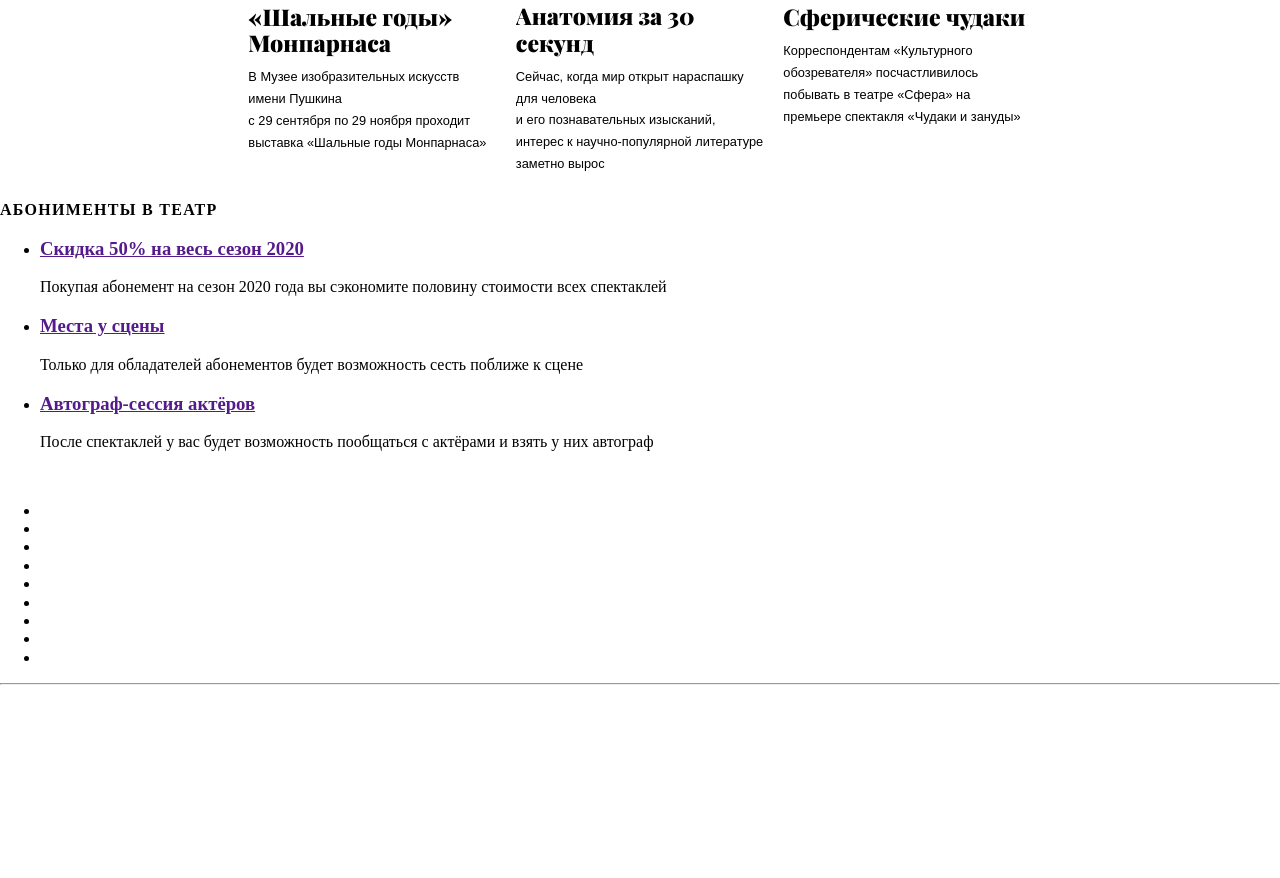
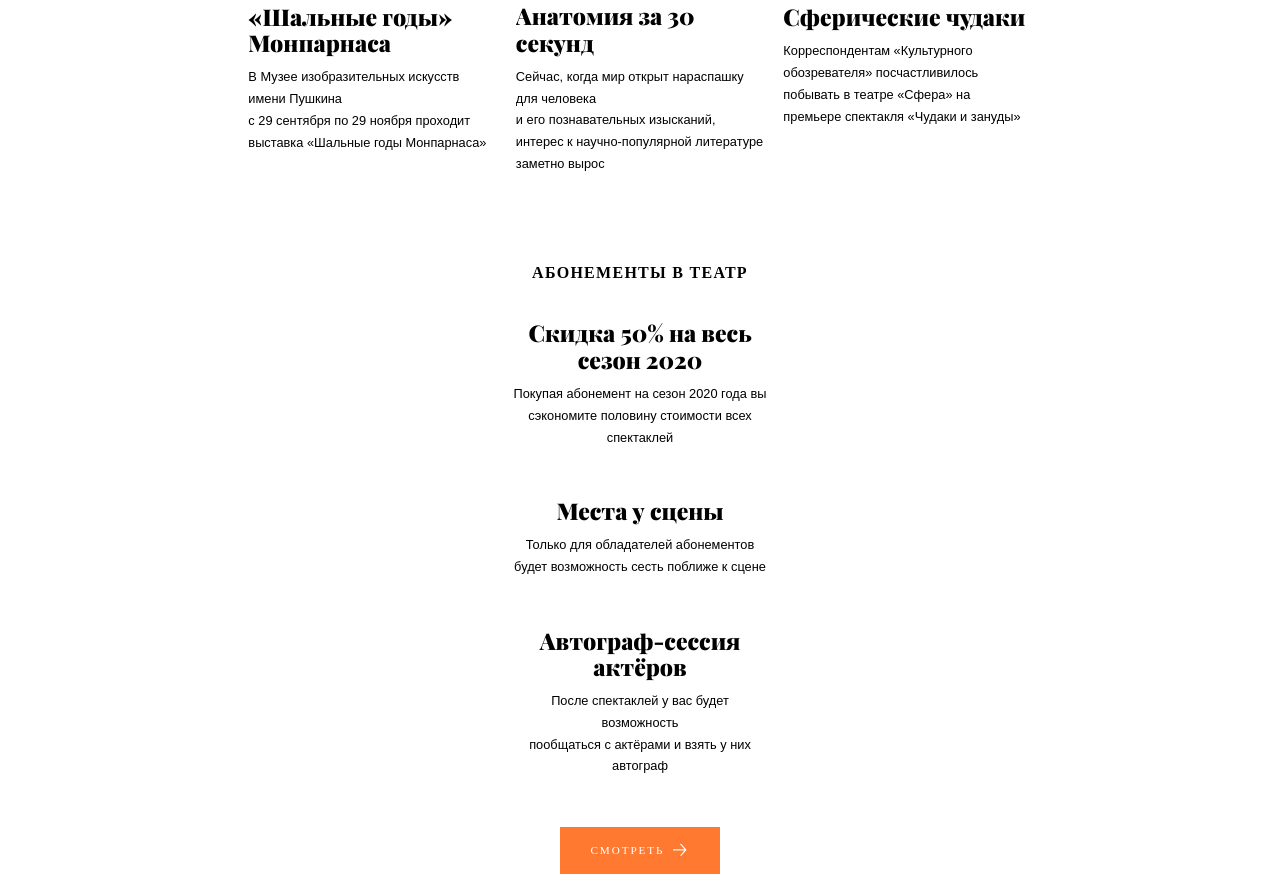
Before and after one commit to AleksanrReva/culturenews.github.com, a website built with webpack: page src/pages/index/index.html in a window 1280 px wide. Shown: the part 884-1762 px from the top of the page. Before the commit the page ends 1596 px from the top, so only its background shows below. Built offline with nearby package versions, Linux system fonts and the light colour scheme; a web font is replaced by a local one.

Commit message:
HTML/CSS Complete main>section.subscription

```diff
--- a/src/blocks/article-pre/__image/article-pre__image.css
+++ b/src/blocks/article-pre/__image/article-pre__image.css
@@ -1,5 +1,6 @@
 .article-pre__image {
   width: 100%;
+  max-height: 202px;
 
   transition: filter 0.3s;
 }
--- /dev/null
+++ b/src/blocks/list/list.css
@@ -0,0 +1,4 @@
+.list {
+  padding: 0;
+  list-style: none;
+}
--- a/src/blocks/navigation/__list/navigation__list.css
+++ b/src/blocks/navigation/__list/navigation__list.css
@@ -1,7 +1,4 @@
 .navigation__list {
-  padding: 0;
-  list-style: none;
-
   margin-top: 2.4em;
   margin-bottom: 2.65em;
 }
--- /dev/null
+++ b/src/blocks/subscription/__arrow/subscription__arrow.css
@@ -0,0 +1,4 @@
+.subscription__arrow {
+  margin-left: 0.4em;
+  font-size: 1.2rem;
+}
--- /dev/null
+++ b/src/blocks/subscription/__item-title/subscription__item-title.css
@@ -0,0 +1,4 @@
+.subscription__item-title {
+  margin-top: 0.4em;
+  margin-bottom: 0;
+}
--- /dev/null
+++ b/src/blocks/subscription/__list/subscription__list.css
@@ -0,0 +1,6 @@
+.subscription__list {
+  text-align: center;
+
+  width: 20%;
+  margin-bottom: 0;
+}
--- /dev/null
+++ b/src/blocks/subscription/__more/subscription__more.css
@@ -0,0 +1,20 @@
+.subscription__more {
+  display: flex;
+  align-items: center;
+
+  padding: 1.1em 2.7em;
+
+  color: #FFFFFF;
+  background-color: #FF7931;
+
+  font-family: 'Montserrat-normal';
+  font-size: 0.7rem;
+  letter-spacing: 0.17em;
+  text-transform: uppercase;
+
+  transition: background-color 0.3s;
+}
+
+.subscription__more:hover {
+  background-color: #FFFFFF;
+}
--- /dev/null
+++ b/src/blocks/subscription/__paragraph/subscription__paragraph.css
@@ -0,0 +1,5 @@
+.subscription__paragraph {
+  line-height: 1.7em;
+  margin-top: 0.75em;
+  margin-bottom: 3.89em;
+}
--- /dev/null
+++ b/src/blocks/subscription/__title/subscription__title.css
@@ -0,0 +1,3 @@
+.subscription__title {
+  margin-top: 4.75em;
+}
--- /dev/null
+++ b/src/blocks/subscription/subscription.css
@@ -0,0 +1,12 @@
+@import url("./__title/subscription__title.css");
+@import url("./__list/subscription__list.css");
+@import url("./__item-title/subscription__item-title.css");
+@import url("./__paragraph/subscription__paragraph.css");
+@import url("./__more/subscription__more.css");
+@import url("./__arrow/subscription__arrow.css");
+
+.subscription {
+  display: flex;
+  flex-direction: column;
+  align-items: center;
+}
--- a/src/pages/index/index.css
+++ b/src/pages/index/index.css
@@ -1,6 +1,7 @@
 @import url("../../vendor/css/normalize.css");
 @import url("../../vendor/fonts/fonts.css");
 @import url("../../blocks/hidden/hidden.css");
+@import url("../../blocks/list/list.css");
 @import url("../../blocks/header2/header2.css");
 @import url("../../blocks/header3/header3.css");
 @import url("../../blocks/text/text.css");
@@ -10,3 +11,4 @@
 @import url("../../blocks/promotion/promotion.css");
 @import url("../../blocks/reviews/reviews.css");
 @import url("../../blocks/article-pre/article-pre.css");
+@import url("../../blocks/subscription/subscription.css");
--- a/src/pages/index/index.html
+++ b/src/pages/index/index.html
@@ -15,7 +15,7 @@
       <img src="<%=require('../../images/icons/logo.svg')%>" alt="Логотип Новостей культуры" width="345" height="32">
     </a>
     <nav class="navigation">
-      <ul class="navigation__list">
+      <ul class="navigation__list list">
         <li class="navigation__element" ><a class="navigation__item link" href="">Новости</a></li>
         <li class="navigation__element" ><a class="navigation__item link" href="">Обзоры</a></li>
         <li class="navigation__element" ><a class="navigation__item link" href="">Музыка</a></li>
@@ -73,34 +73,34 @@
       </article>
     </section>
 
-    <section>
-      <h2 class="header2">Абонименты в театр</h2>
-      <ul>
+    <section class="subscription">
+      <h2 class="subscription__title header2">Абонементы в театр</h2>
+      <ul class="subscription__list list">
         <li>
-          <a href="">
-            <h3>Скидка 50% на весь сезон 2020</h3>
+          <a class="link" href="">
+            <h3 class="subscription__item-title header3 link">Скидка 50% на весь сезон 2020</h3>
           </a>
-          <p>Покупая абонемент на сезон 2020 года
+          <p class="subscription__paragraph text">Покупая абонемент на сезон 2020 года
             вы сэкономите половину стоимости всех спектаклей</p>
         </li>
 
         <li>
-          <a href="">
-            <h3>Места у сцены</h3>
+          <a class="link" href="">
+            <h3 class="subscription__item-title header3 link">Места у сцены</h3>
           </a>
-          <p>Только для обладателей абонементов будет возможность
+          <p class="subscription__paragraph text">Только для обладателей абонементов будет возможность
             сесть поближе к сцене</p>
         </li>
 
         <li>
-          <a href="">
-            <h3>Автограф-сессия актёров</h3>
+          <a class="link" href="">
+            <h3 class="subscription__item-title header3 link">Автограф-сессия актёров</h3>
           </a>
-          <p>После спектаклей у вас будет возможность
+          <p class="subscription__paragraph text">После спектаклей у вас будет возможность<br />
             пообщаться с актёрами и взять у них автограф</p>
         </li>
       </ul>
-      <a href=""></a>
+      <a class="subscription__more link" href="">Смотреть<span class="subscription__arrow">&#129122;</span></a>
     </section>
   </main>
 
```
